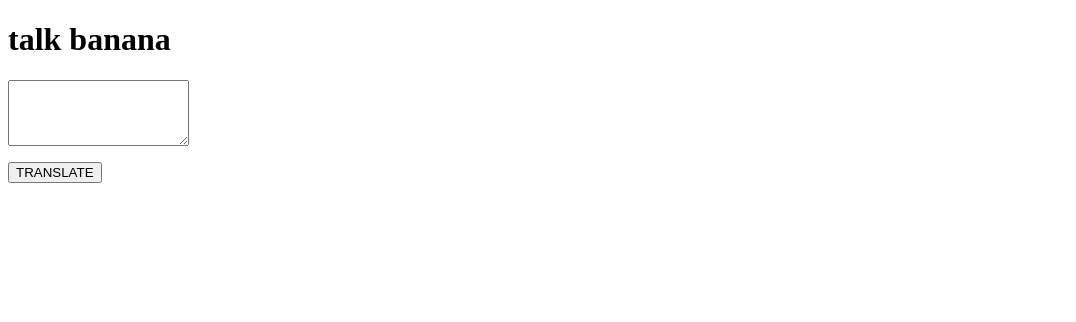
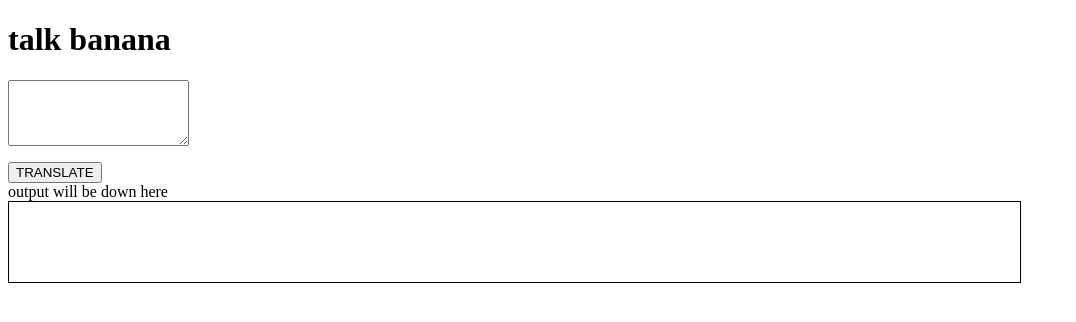
Before and after one commit to shivanshu06/vanillajs, a plain HTML site: page index.html in a window 1280 px wide. Shown: the whole page, without its empty margins (0-1076 px from the left). Drawn offline with Linux system fonts and the light colour scheme.

Commit message:
inputoutput processing done

```diff
--- a/app.js
+++ b/app.js
@@ -1,10 +1,9 @@
 var btnTranslate=document.querySelector("#btn-translate");
-
 var txtinput=document.querySelector("#txt-input");
+var textoutput=document.querySelector("#output")
 
 function clickHandler(){
 
-    console.log(txtinput.value)
+    textoutput.innerText="your name is "+txtinput.value;
 }
-
 btnTranslate.addEventListener("click",clickHandler)
--- a/index.html
+++ b/index.html
@@ -10,8 +10,16 @@
             display: block;
             padding-bottom: 2rem;
             margin-bottom: 1rem;
+
+        }
+
+        #output{
+            border: 1px solid black;
+            height: 10vh;
+            width: 80%;
         }
     </style>
+
 
 
 </head>
@@ -19,6 +27,8 @@
     <h1>talk banana</h1>
     <textarea id="txt-input"></textarea>
     <button id="btn-translate">TRANSLATE</button>
+    <div>output will be down here</div>
+    <div id="output"></div>
 
     <script src="app.js" type="text/javascript"></script>
 </body>
```
